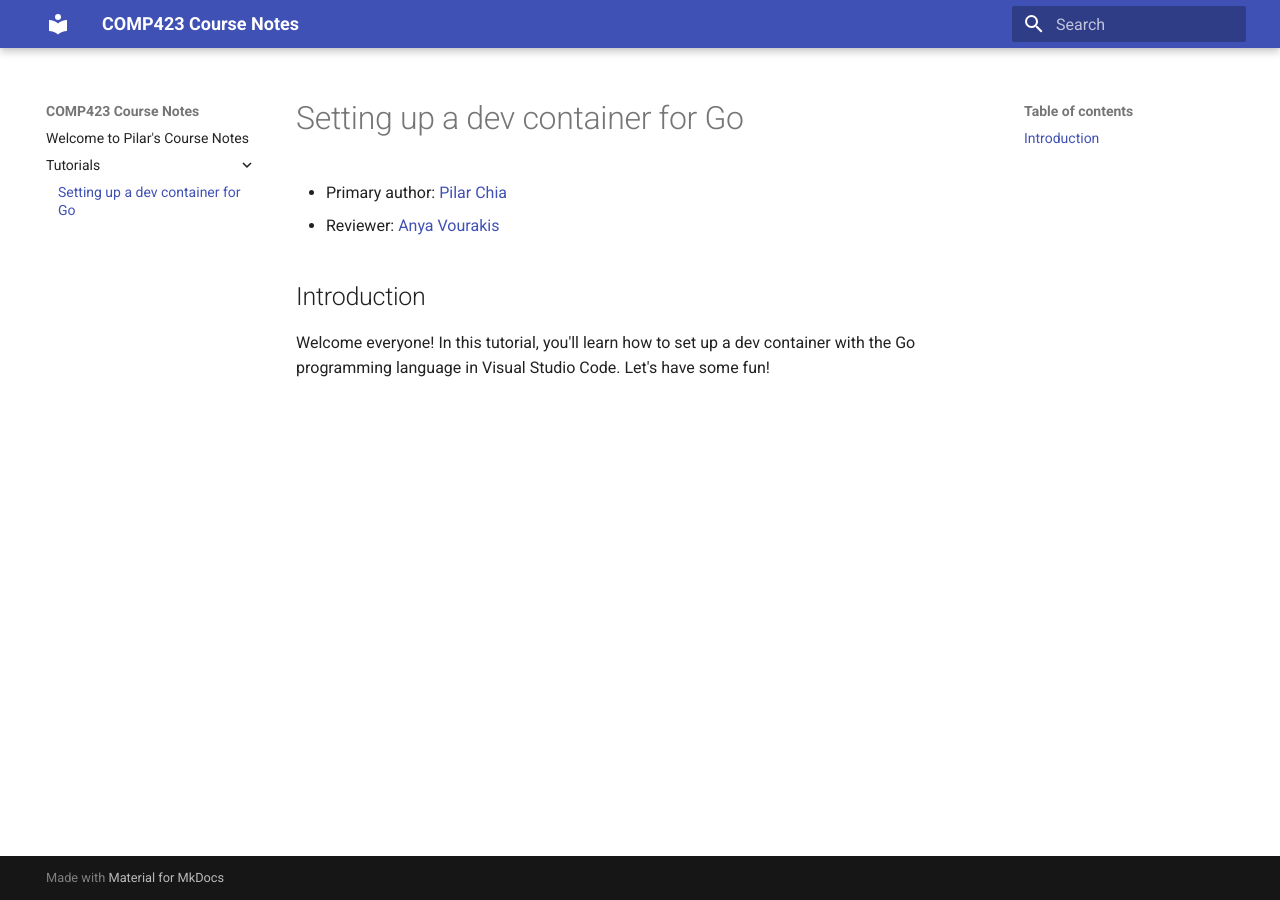
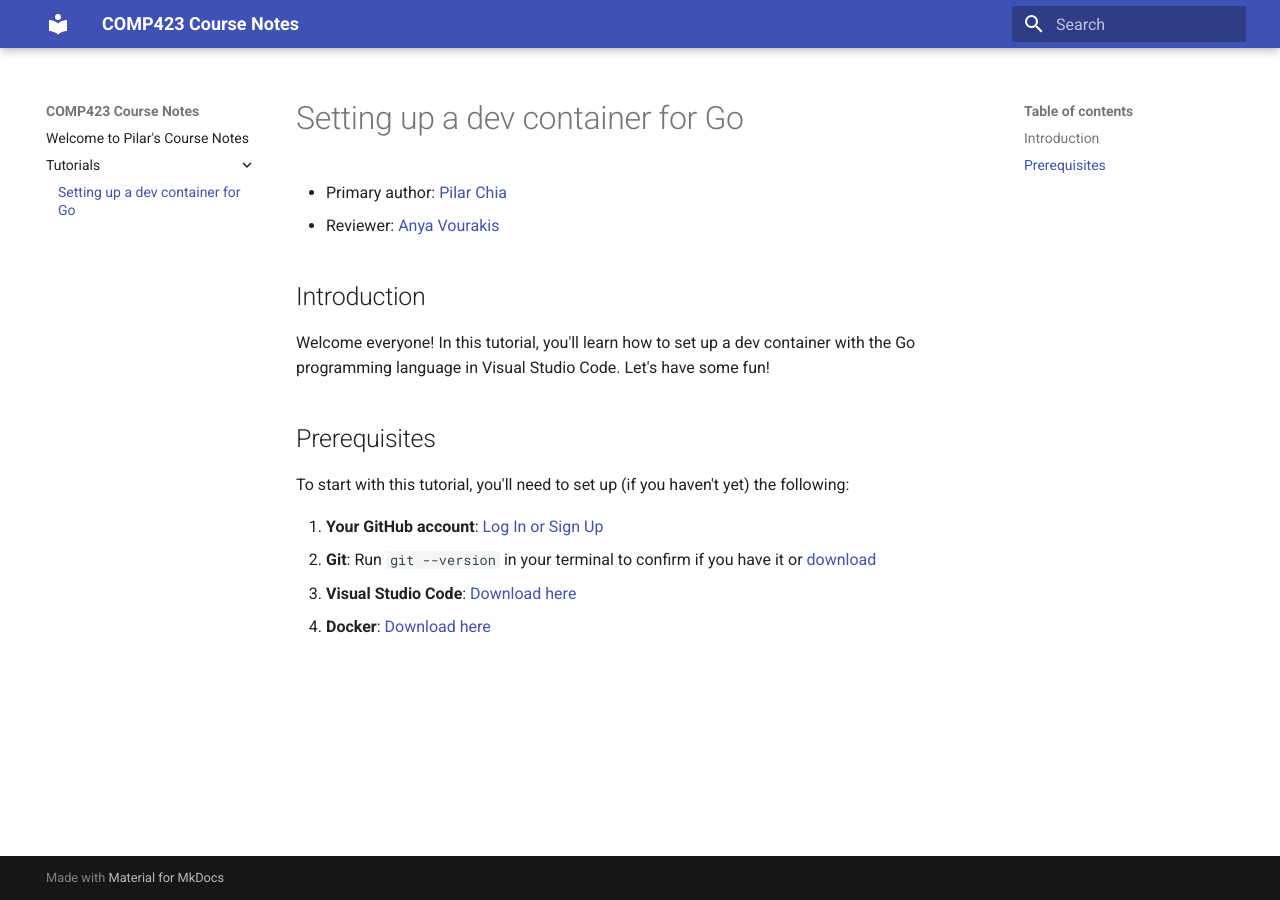
Before and after one commit to mchia157/comp423-course-notes, an MkDocs documentation site: the page built from docs/tutorials/go-setup.md, in a window 1280 px wide. Built offline with MkDocs 1.6.1 and Material for MkDocs 9.7.7, drawn with Linux system fonts in a browser that asks for light colours.

Commit message:
Added prerequisites

```diff
--- a/docs/tutorials/go-setup.md
+++ b/docs/tutorials/go-setup.md
@@ -5,3 +5,11 @@
 
 ## Introduction
 Welcome everyone! In this tutorial, you'll learn how to set up a dev container with the Go programming language in Visual Studio Code. Let's have some fun!
+
+## Prerequisites
+To start with this tutorial, you'll need to set up (if you haven't yet) the following:
+
+1. **Your GitHub account**: [Log In or Sign Up](https://github.com/)
+2. **Git**: Run `git --version` in your terminal to confirm if you have it or [download](https://git-scm.com/book/en/v2/Getting-Started-Installing-Git)
+3. **Visual Studio Code**: [Download here](https://code.visualstudio.com/)
+4. **Docker**: [Download here](https://www.docker.com/products/docker-desktop/)
```
